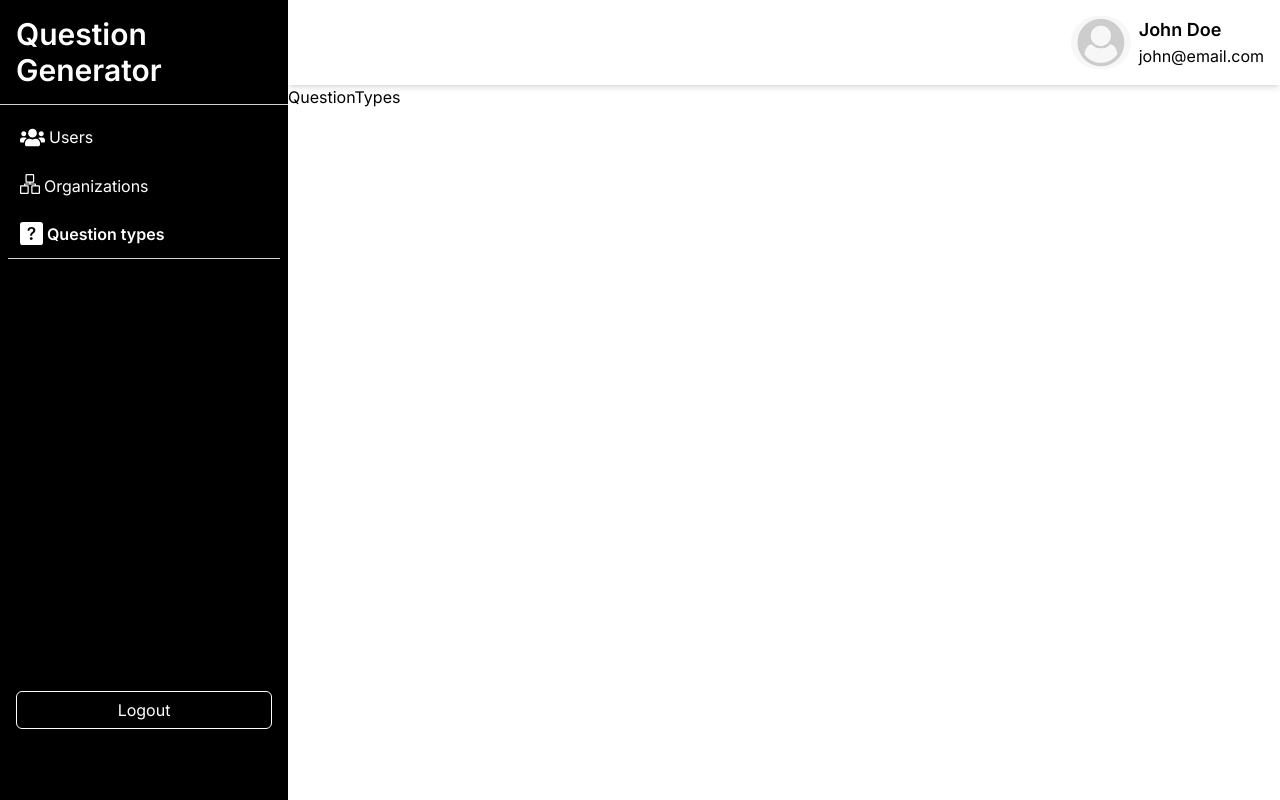
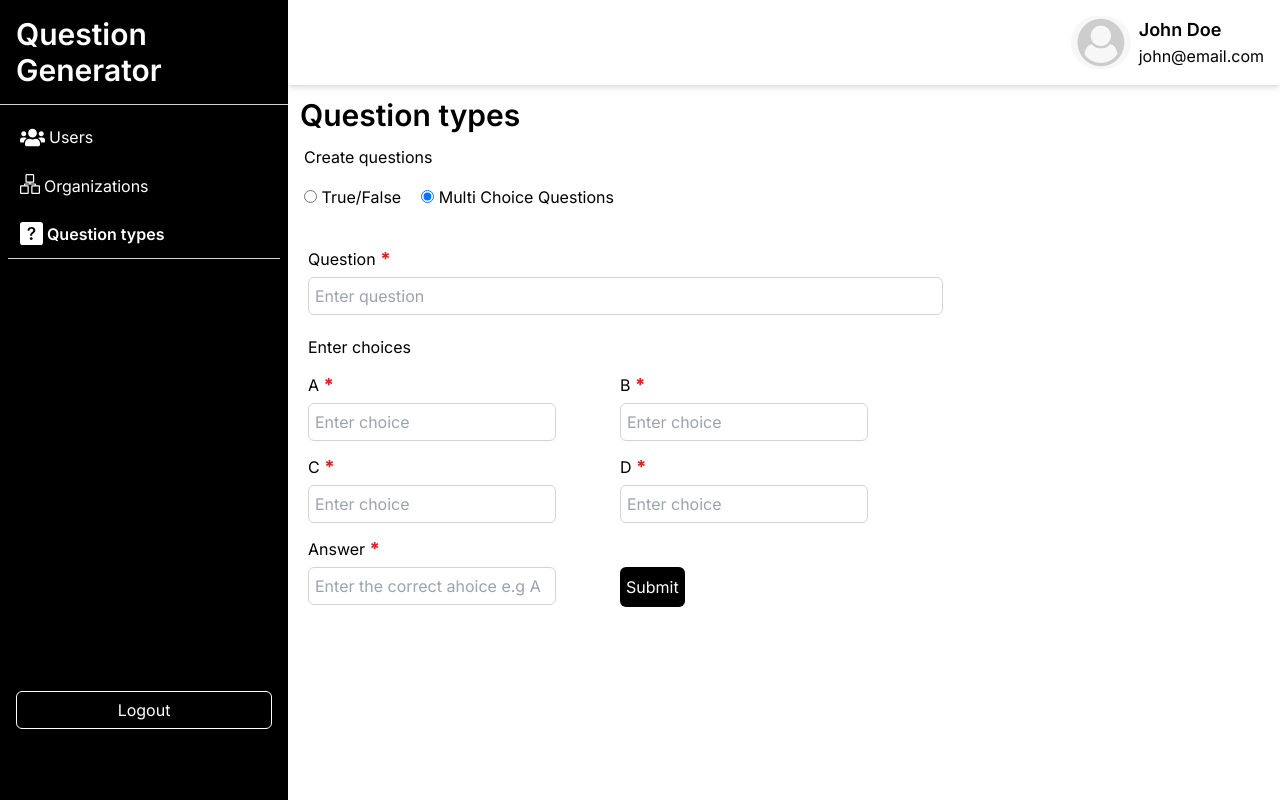
Before and after one commit to NashibJr/questions-system, a Next.js app: page /dashboard/question-type in a window 1280 px wide. Built offline with nearby package versions, Linux system fonts and the light colour scheme.

Commit message:
Feat: Added the MCQ component

```diff
--- a/app/dashboard/layout.tsx
+++ b/app/dashboard/layout.tsx
@@ -7,7 +7,7 @@ const DashboardLayout = ({ children }: PropsWithChildren) => {
   return (
     <div className="container_">
       <nav className="h-screen bg-black text-white">
-        <div className="p-4 border-b border-[#d3d3d3] sticky top-0">
+        <div className="p-4 border-b border-[#d3d3d3] sticky top-0 bg-black">
           <h2 className="text-3xl font-semibold">Question Generator</h2>
         </div>
         <div className="flex flex-col h-[80vh]">
--- /dev/null
+++ b/app/dashboard/organizations/_components/Table.tsx
@@ -0,0 +1,49 @@
+"use client";
+
+import React from "react";
+import { Table, type TableProps } from "antd";
+import Image from "next/image";
+import Button from "../../../../components/Button";
+
+interface DataTypes {
+  key: string;
+  name: string;
+  id?: string;
+  email: string;
+  logo: string;
+}
+
+const MyTable = () => {
+  const columns: TableProps<DataTypes>["columns"] = [
+    {
+      title: "Name",
+      dataIndex: "name",
+      key: "name",
+      render: (_, item) => (
+        <div className="flex gap-2">
+          <Image
+            src={item.logo}
+            width={30}
+            height={30}
+            alt=""
+            className="rounded-full"
+          />
+          <p className="text-sm font-semibold">{item.name}</p>
+        </div>
+      ),
+    },
+    {
+      title: "Email",
+      dataIndex: "email",
+      key: "email",
+    },
+  ];
+
+  return (
+    <div className="p-4">
+      <Table columns={columns} />
+    </div>
+  );
+};
+
+export default MyTable;
--- a/app/dashboard/organizations/page.tsx
+++ b/app/dashboard/organizations/page.tsx
@@ -1,7 +1,14 @@
 import React from "react";
+import Head from "@/components/Head";
+import MyTable from "./_components/Table";
 
 const Organizations = () => {
-  return <div>Organizations</div>;
+  return (
+    <div className="p-5">
+      <Head title="Organizations" />
+      <MyTable />
+    </div>
+  );
 };
 
 export default Organizations;
--- /dev/null
+++ b/app/dashboard/question-type/_components/Mcq.tsx
@@ -0,0 +1,174 @@
+import React from "react";
+import Input from "@/components/Input";
+import { QuestionType } from "@/types/types";
+import Button from "@/components/Button";
+
+const Mcq = () => {
+  const [questions, setQuestions] = React.useState<QuestionType[]>([]);
+  const [question, setQuestion] = React.useState<string>("");
+  const id = React.useId();
+  const [myQuestion, setMyquestion] = React.useState<QuestionType>({
+    answer: "",
+    choices: [],
+    id: "",
+    question: "",
+    givenAnswer: "",
+  });
+  const [choice, setChoice] = React.useState<{
+    a: string;
+    b: string;
+    c: string;
+    d: string;
+  }>({ a: "", b: "", c: "", d: "" });
+  const [answer, setAnswer] = React.useState<string>("");
+
+  const handleChoiceChange = (event: React.ChangeEvent<HTMLInputElement>) => {
+    setChoice((prevState) => ({
+      ...prevState,
+      [event.target.name]: event.target.value,
+    }));
+  };
+
+  React.useEffect(() => {
+    setMyquestion((prevState) => ({
+      ...prevState,
+      answer,
+      id,
+      question,
+      choices: [
+        { choice: "A", value: choice.a },
+        { choice: "B", value: choice.b },
+        { choice: "C", value: choice.c },
+        { choice: "D", value: choice.d },
+      ],
+    }));
+  }, [, answer, id, question, choice.a, choice.b, choice.c, choice.d]);
+
+  const handleSubmit = (event: React.FormEvent<HTMLFormElement>) => {
+    event.preventDefault();
+    setQuestions((prevState) => [...prevState, myQuestion]);
+    setAnswer("");
+    setChoice({ a: "", b: "", c: "", d: "" });
+    setQuestion("");
+  };
+
+  return (
+    <div className="flex flex-col">
+      <div className="flex flex-col gap-5">
+        {questions?.map((question, index) => (
+          <div className="mt-5 pl-5 flex flex-col gap-4" key={index}>
+            <p>
+              {index + 1}. {question.question}
+            </p>
+            <div className="flex flex-col gap-1">
+              <div className="flex gap-5">
+                {question.choices.map((choice) => (
+                  <p key={choice.choice}>
+                    {choice.choice}. {choice.value}
+                  </p>
+                ))}
+              </div>
+              <p>Answer: {question.answer}</p>
+            </div>
+          </div>
+        ))}
+      </div>
+      <form className="flex flex-col gap-5 p-5" onSubmit={handleSubmit}>
+        <div className="w-2/3">
+          <Input
+            label="Question"
+            placeholder="Enter question"
+            required
+            name="question"
+            value={question}
+            onChange={(event: React.ChangeEvent<HTMLInputElement>) => {
+              setQuestion(event.target.value);
+              setMyquestion((prevState) => ({
+                ...prevState,
+                answer,
+                id,
+                question,
+                choices: [
+                  { choice: "A", value: choice.a },
+                  { choice: "B", value: choice.b },
+                  { choice: "C", value: choice.c },
+                  { choice: "D", value: choice.d },
+                ],
+              }));
+            }}
+          />
+        </div>
+        <div className="flex flex-col gap-3">
+          <p>Enter choices</p>
+          <div className="flex gap-16">
+            <Input
+              label="A"
+              placeholder="Enter choice"
+              name="a"
+              value={choice.a}
+              required
+              onChange={handleChoiceChange}
+            />
+            <Input
+              label="B"
+              placeholder="Enter choice"
+              name="b"
+              value={choice.b}
+              required
+              onChange={handleChoiceChange}
+            />
+          </div>
+          <div className="flex gap-16">
+            <Input
+              label="C"
+              placeholder="Enter choice"
+              required
+              name="c"
+              value={choice.c}
+              onChange={handleChoiceChange}
+            />
+            <Input
+              label="D"
+              placeholder="Enter choice"
+              required
+              name="d"
+              value={choice.d}
+              onChange={handleChoiceChange}
+            />
+          </div>
+          <div className="flex gap-16">
+            <Input
+              label="Answer"
+              placeholder="Enter the correct ahoice e.g A"
+              name="answer"
+              value={answer}
+              onChange={(event: React.ChangeEvent<HTMLInputElement>) => {
+                setAnswer(event.target.value);
+                setMyquestion((prevState) => ({
+                  ...prevState,
+                  answer,
+                  id,
+                  question,
+                  choices: [
+                    { choice: "A", value: choice.a },
+                    { choice: "B", value: choice.b },
+                    { choice: "C", value: choice.c },
+                    { choice: "D", value: choice.d },
+                  ],
+                }));
+              }}
+              required
+            />
+            <Button
+              label="Submit"
+              type="submit"
+              className="bg-black text-white p-[6px] h-10 mt-8 rounded-md"
+            />
+          </div>
+        </div>
+      </form>
+    </div>
+  );
+};
+
+export default Mcq;
--- /dev/null
+++ b/app/dashboard/question-type/_components/TrueOrFalse.tsx
@@ -0,0 +1,7 @@
+import React from "react";
+
+const TrueOrFalse = () => {
+  return <div>TrueOrFalse</div>;
+};
+
+export default TrueOrFalse;
--- a/app/dashboard/question-type/page.tsx
+++ b/app/dashboard/question-type/page.tsx
@@ -1,7 +1,49 @@
+"use client";
+
 import React from "react";
+import Head from "@/components/Head";
+import ShouldRender from "@/components/ShouldRender";
+import Mcq from "./_components/Mcq";
+import TrueOrFalse from "./_components/TrueOrFalse";
 
 const QuestionTypes = () => {
-  return <div>QuestionTypes</div>;
+  const [questionType, setQuestionType] = React.useState<
+    "true/false" | "mcq" | ""
+  >("mcq");
+  const handleChange = (value: "true/false" | "mcq") => setQuestionType(value);
+
+  return (
+    <>
+      <Head title="Question types" />
+      <p className="ml-4">Create questions</p>
+      <form className="flex gap-5 p-4">
+        <label>
+          <input
+            type="radio"
+            name="true/false"
+            onChange={() => handleChange("true/false")}
+            checked={questionType === "true/false"}
+          />{" "}
+          True/False
+        </label>
+        <label>
+          <input
+            type="radio"
+            name="mcq"
+            onChange={() => handleChange("mcq")}
+            checked={questionType === "mcq"}
+          />{" "}
+          Multi Choice Questions
+        </label>
+      </form>
+      <ShouldRender visible={questionType === "mcq"}>
+        <Mcq />
+      </ShouldRender>
+      <ShouldRender visible={questionType === "true/false"}>
+        <TrueOrFalse />
+      </ShouldRender>
+    </>
+  );
 };
 
 export default QuestionTypes;
--- /dev/null
+++ b/app/dashboard/users/_components/Table.tsx
@@ -0,0 +1,61 @@
+"use client";
+
+import React from "react";
+import { Table, type TableProps } from "antd";
+import Image from "next/image";
+import Button from "../../../../components/Button";
+
+interface DataTypes {
+  key: string;
+  name: string;
+  id?: string;
+  email: string;
+  avator: string;
+}
+
+const MyTable = () => {
+  const columns: TableProps<DataTypes>["columns"] = [
+    {
+      title: "Name",
+      dataIndex: "name",
+      key: "name",
+      render: (_, item) => (
+        <div className="flex gap-2">
+          <Image
+            src={item.avator}
+            width={30}
+            height={30}
+            alt=""
+            className="rounded-full"
+          />
+          <p className="text-sm font-semibold">{item.name}</p>
+        </div>
+      ),
+    },
+    {
+      title: "Email",
+      dataIndex: "email",
+      key: "email",
+    },
+    {
+      title: "Action",
+      dataIndex: "action",
+      key: "action",
+      render: (_, item) => (
+        <Button
+          type="button"
+          label="Invite"
+          className="p-[6px] rounded-sm bg-black outline-none text-white hover:text-black hover:bg-white border border-black"
+        />
+      ),
+    },
+  ];
+
+  return (
+    <div className="p-4">
+      <Table columns={columns} />
+    </div>
+  );
+};
+
+export default MyTable;
--- a/app/dashboard/users/page.tsx
+++ b/app/dashboard/users/page.tsx
@@ -1,7 +1,14 @@
+import Head from "@/components/Head";
 import React from "react";
+import MyTable from "./_components/Table";
 
 const Users = () => {
-  return <div>Users</div>;
+  return (
+    <div className="p-5">
+      <Head title="Users" />
+      <MyTable />
+    </div>
+  );
 };
 
 export default Users;
--- /dev/null
+++ b/components/Head.tsx
@@ -0,0 +1,11 @@
+import React from "react";
+
+type HeadProps = {
+  title: string;
+};
+
+const Head = ({ title }: HeadProps) => {
+  return <h2 className="text-3xl font-semibold m-3">{title}</h2>;
+};
+
+export default Head;
--- /dev/null
+++ b/components/ShouldRender.tsx
@@ -0,0 +1,11 @@
+import React, { PropsWithChildren } from "react";
+
+type Iprops = PropsWithChildren & {
+  visible: boolean;
+};
+
+const ShouldRender: React.FC<Iprops> = ({ children, visible }) => {
+  return <>{visible && <>{children}</>}</>;
+};
+
+export default ShouldRender;
--- a/components/navigation/TopNavigator.tsx
+++ b/components/navigation/TopNavigator.tsx
@@ -3,7 +3,7 @@ import Image from "next/image";
 
 const TopNavigator = () => {
   return (
-    <div className="p-4 shadow-md w-full flex justify-between top-0 sticky">
+    <div className="p-4 shadow-md w-full flex justify-between top-0 sticky bg-white">
       <div />
       <div className="flex gap-2">
         <Image
--- /dev/null
+++ b/types/types.ts
@@ -0,0 +1,7 @@
+export interface QuestionType {
+  id: string;
+  question: string;
+  choices: { choice: string; value: any }[];
+  answer: string;
+  givenAnswer?: string;
+}
```
